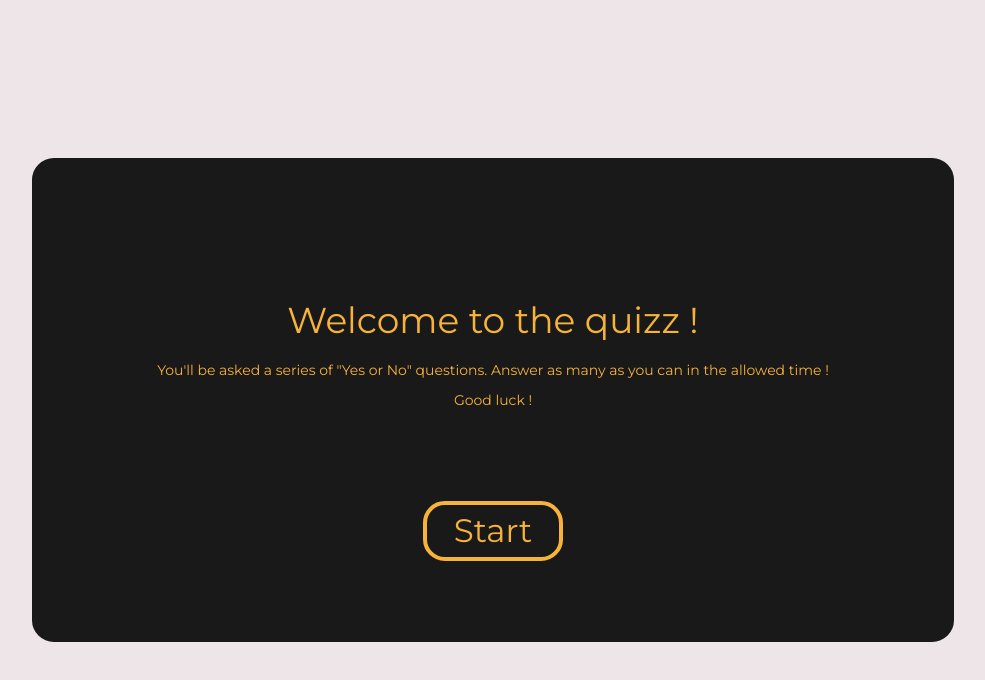
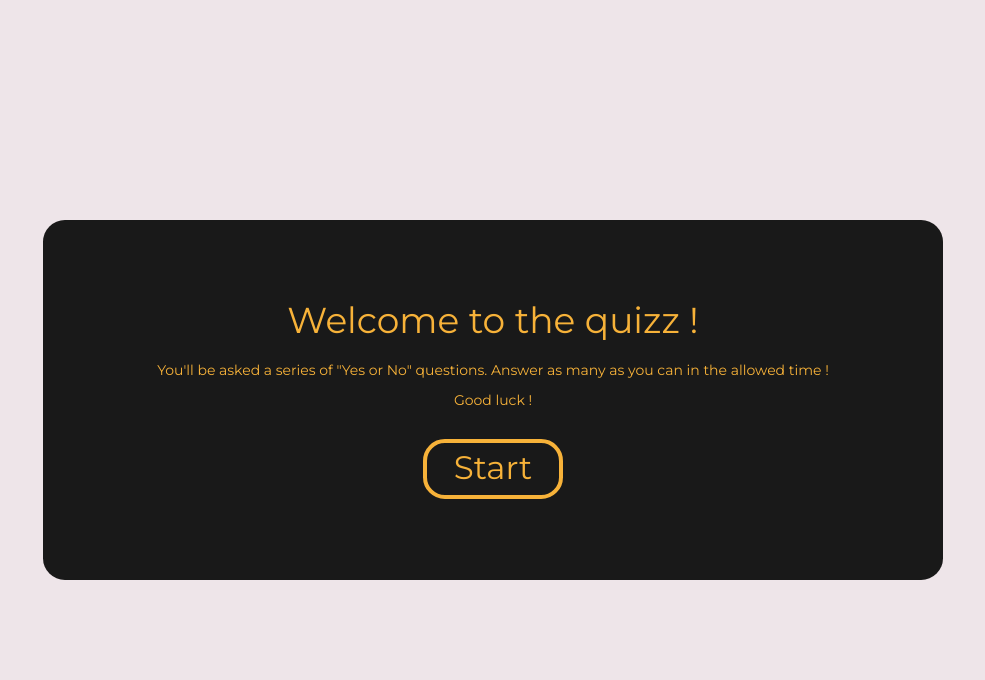
Before and after one commit to junkiesan/react-flickHouse, a React app: page / in a window 1280 px wide. Shown: the top 680 px of the page, without its empty margins (147-1132 px from the left). Built offline with nearby package versions, Linux system fonts and the light colour scheme.

Commit message:
bug_fix: card width defined

```diff
--- a/assets/stylesheets/_welcome.scss
+++ b/assets/stylesheets/_welcome.scss
@@ -3,7 +3,8 @@
   border-radius: 2.1875rem;
   padding: 6.25rem;
   text-align: center;
-
+  min-width: 100%;
+  width: 900px;
   h1 {
     margin: 1.875rem;
   }
--- a/src/components/welcome.jsx
+++ b/src/components/welcome.jsx
@@ -3,7 +3,7 @@ import React, { Component } from 'react';
 class Welcome extends Component {
   render() {
     return (
-      <div className="welcome">
+      <div>
         <h1>Welcome to the quizz !</h1>
         <p>You'll be asked a series of "Yes or No" questions. Answer as many as you can in the allowed time ! </p>
         {/* <button className="welcome__btn" >Start</button> */}
```
